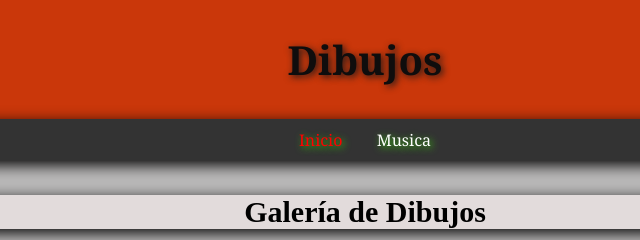
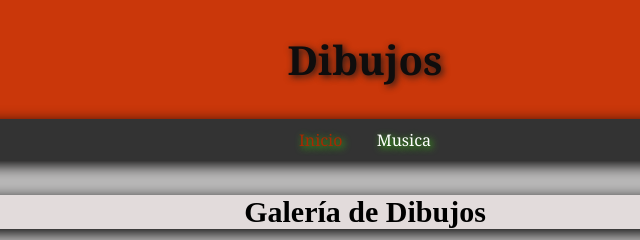
Before and after one commit to Ayalaleonardo20/arte-musica1, a plain HTML site: page index.html in a window 1280 px wide. In both pictures the pointer is over the link "Inicio". Shown: the top 240 px of the page, 275-915 px from the left. Drawn offline with Linux system fonts and the light colour scheme.

Commit message:
Update estilo1.css

```diff
--- a/estilo1.css
+++ b/estilo1.css
@@ -36,7 +36,7 @@
         }
        /*enlaces*/
         nav a:hover {
-            color: red;
+            color: #a72903;
         }
         /*distancia de parrafo*/
         section {
```
